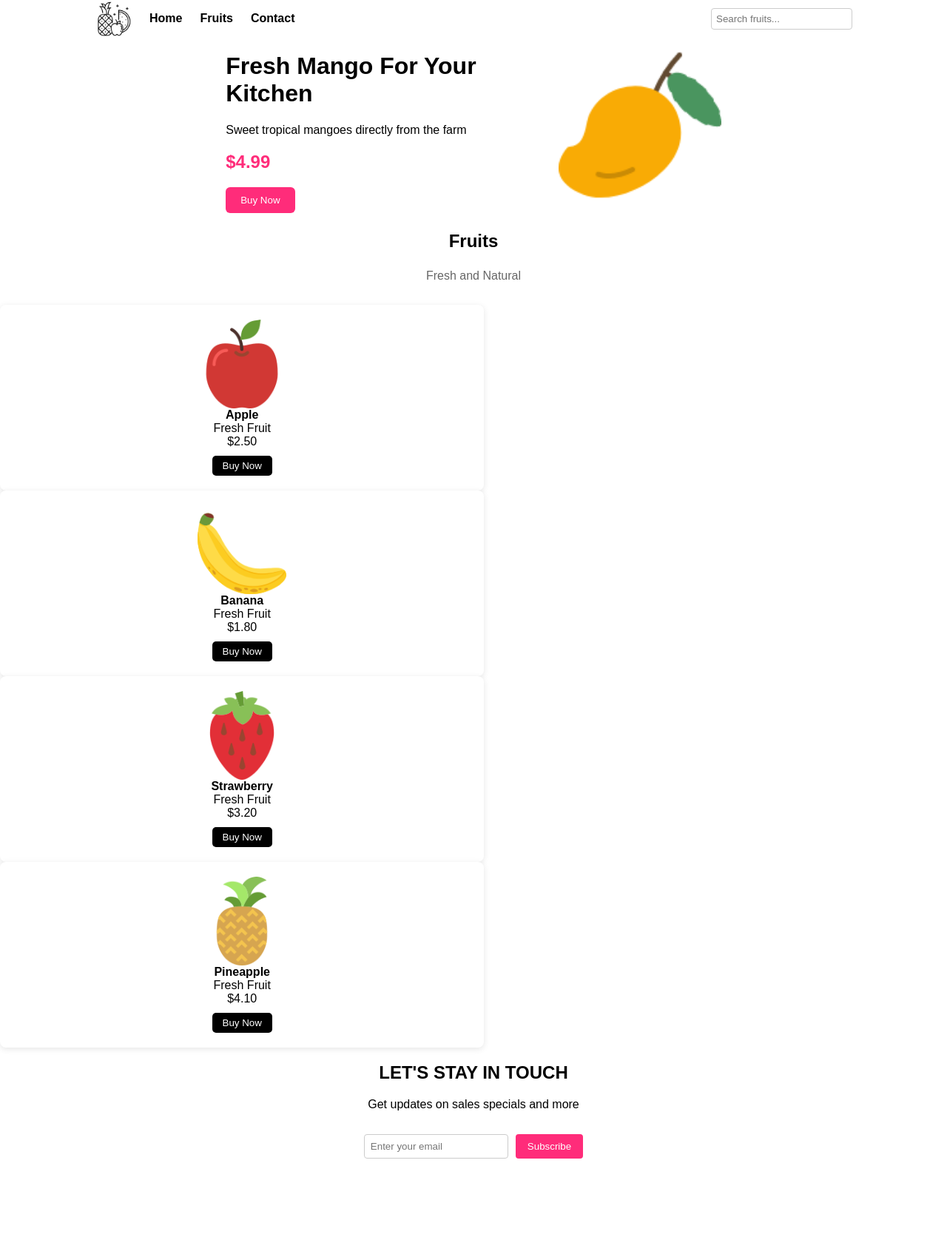
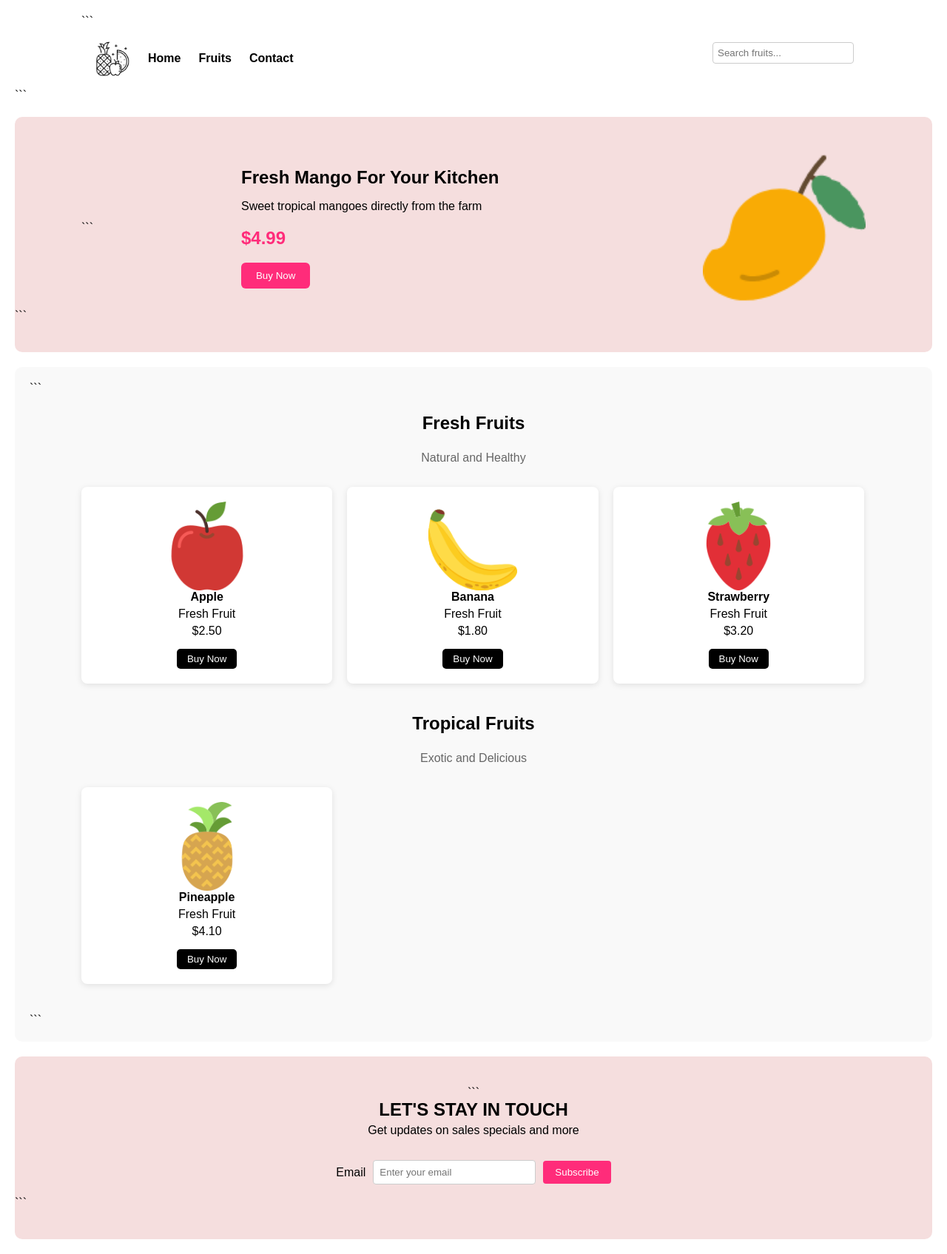
Before and after one commit to laca2399/DUADFrontend, a plain HTML site: page ecommerce2/index.html in a window 1280 px wide. Shown: the whole page at 74% size. Before the commit the page ends 1582 px from the top, so only its background shows below. Drawn offline with Linux system fonts and the light colour scheme.

Commit message:
arreglos tarea 4

````diff
--- a/ecommerce2/index.html
+++ b/ecommerce2/index.html
@@ -10,7 +10,25 @@
 <!-- HEADER -->
 
 <header>
-    <nav class="navbar contain">
+    <!DOCTYPE html>
+
+<html lang="en">
+
+<head>
+    <meta charset="UTF-8">
+    <title>Fruit Store</title>
+    <link rel="stylesheet" href="styles/main.css">
+</head>
+
+<body>
+
+<!-- HEADER -->
+
+<header class="header">
+    <div class="container">
+
+```
+    <nav class="navbar">
 
         <div class="nav-left">
             <img src="images/logo.png" alt="Fruit Store Logo" class="logo">
@@ -20,13 +38,24 @@
             <a href="#" class="nav-link">Contact</a>
         </div>
 
-    <div class="nav-right">
-        <input type="text" placeholder="Search fruits..." class="search-box">
-    </div>
+        <form class="search-form">
+            <label for="search">Search</label>
+            <input type="text" id="search" placeholder="Search fruits...">
+        </form>
 
     </nav>
-<div class="banner-content contain">
 
+</div>
+```
+
+</header>
+
+<!-- BANNER -->
+
+<section class="banner">
+    <div class="container banner-content">
+
+```
     <div class="banner-text">
         <h1>Fresh Mango For Your Kitchen</h1>
         <p>Sweet tropical mangoes directly from the farm</p>
@@ -40,86 +69,116 @@
     </div>
 
 </div>
+```
+
+</section>
+
+<!-- CATALOG -->
+
+<main class="catalog">
+
+```
+<div class="container">
+
+    <!-- CATEGORY 1 -->
+    <section class="category">
+
         <div class="title-container">
-    <p class="main-title">Fruits</p>
-    <p class="sub-title">Fresh and Natural</p>
+            <p class="main-title">Fresh Fruits</p>
+            <p class="sub-title">Natural and Healthy</p>
         </div>
 
         <div class="product-rows">
 
-    <!-- APPLE -->
-
             <div class="product">
                 <img src="images/apple.png" alt="Apple" class="product-image">
-
                 <div class="product-info">
                     <span class="info-name">Apple</span>
                     <span>Fresh Fruit</span>
                     <span class="price">$2.50</span>
-
                     <button class="buy-now">Buy Now</button>
                 </div>
             </div>
 
-
-    <!-- BANANA -->
-
             <div class="product">
                 <img src="images/banana.png" alt="Banana" class="product-image">
-
                 <div class="product-info">
                     <span class="info-name">Banana</span>
                     <span>Fresh Fruit</span>
                     <span class="price">$1.80</span>
-
                     <button class="buy-now">Buy Now</button>
                 </div>
             </div>
 
-
-    <!-- STRAWBERRY -->
-
             <div class="product">
                 <img src="images/strawberry.png" alt="Strawberry" class="product-image">
-
                 <div class="product-info">
                     <span class="info-name">Strawberry</span>
                     <span>Fresh Fruit</span>
                     <span class="price">$3.20</span>
-
-            <button class="buy-now">Buy Now</button>
-        </div>
-    </div>
-
-
-    <!-- PINEAPPLE -->
-
-    <div class="product">
-        <img src="images/pineapple.png" alt="Pineapple" class="product-image">
-
-        <div class="product-info">
-            <span class="info-name">Pineapple</span>
-            <span>Fresh Fruit</span>
-            <span class="price">$4.10</span>
-
                     <button class="buy-now">Buy Now</button>
                 </div>
             </div>
 
         </div>
-<div class="footer-content contain">
 
+    </section>
+
+
+    <!-- CATEGORY 2 -->
+    <section class="category">
+
+        <div class="title-container">
+            <p class="main-title">Tropical Fruits</p>
+            <p class="sub-title">Exotic and Delicious</p>
+        </div>
+
+        <div class="product-rows">
+
+            <div class="product">
+                <img src="images/pineapple.png" alt="Pineapple" class="product-image">
+                <div class="product-info">
+                    <span class="info-name">Pineapple</span>
+                    <span>Fresh Fruit</span>
+                    <span class="price">$4.10</span>
+                    <button class="buy-now">Buy Now</button>
+                </div>
+            </div>
+
+        </div>
+
+    </section>
+
+</div>
+```
+
+</main>
+
+<!-- FOOTER -->
+
+<footer class="footer">
+    <div class="container footer-content">
+
+```
     <div class="footer-text">
         <h2>LET'S STAY IN TOUCH</h2>
         <p>Get updates on sales specials and more</p>
     </div>
 
     <form class="contact-form">
-        <input type="email" placeholder="Enter your email">
+        <label for="email">Email</label>
+        <input type="email" id="email" placeholder="Enter your email">
         <button type="submit">Subscribe</button>
     </form>
 
 </div>
+```
+
+</footer>
+
+</body>
+</html>
+
 
 
 </body>
--- a/ecommerce2/styles/banner.css
+++ b/ecommerce2/styles/banner.css
@@ -1,11 +1,13 @@
 .banner{
+    margin: 20px;
+    border-radius: 10px;
     background-color: #f5dede;
-    padding: 60px 0;
+    padding: 40px 0;
 }
 
 .banner-content{
     display: flex;
-    justify-content: center;
+    justify-content: space-between;
     align-items: center;
     gap: 40px;
 }
@@ -14,6 +16,10 @@
 
 .banner-text{
     width: 40%;
+}
+
+.banner-text h1{
+    margin: 0;
 }
 
 .banner-text h2{
--- a/ecommerce2/styles/catalog.css
+++ b/ecommerce2/styles/catalog.css
@@ -1,5 +1,14 @@
 .catalog{
-    margin-top: 40px;
+    margin: 20px;
+    background-color: #f9f9f9;
+    padding: 20px;
+    border-radius: 10px;
+}
+
+/* CATEGORY */
+
+.category{
+    margin-bottom: 40px;
 }
 
 /* TITLES */
@@ -23,13 +32,13 @@
 .product-rows{
     display: flex;
     flex-wrap: wrap;
-    justify-content: space-between;
+    gap: 20px;
 }
 
 /* CARD */
 
 .product{
-    width: 48%;
+    width: calc(33.33% - 14px);
 
     display: flex;
     flex-direction: column;
@@ -57,6 +66,7 @@
     display: flex;
     flex-direction: column;
     align-items: center;
+    gap: 5px;
 }
 
 .info-name{
--- a/ecommerce2/styles/footer.css
+++ b/ecommerce2/styles/footer.css
@@ -1,29 +1,41 @@
 .footer{
+    margin: 20px;
+    border-radius: 10px;
     background-color: #f5dede;
-    padding: 50px 0;
+    padding: 40px 0;
 }
 
 .footer-content{
     display: flex;
     flex-direction: column;
     align-items: center;
+    text-align: center;
+}
 
-    text-align: center;
+/* TEXT */
+
+.footer-text h2{
+    margin: 0;
+}
+
+.footer-text p{
+    margin-top: 5px;
 }
 
 /* FORM */
 
 .contact-form{
     margin-top: 15px;
-
     display: flex;
     gap: 10px;
+    align-items: center;
 }
 
 .contact-form input{
     padding: 8px;
     border: 1px solid #ccc;
     border-radius: 4px;
+    min-width: 220px;
 }
 
 .contact-form button{
--- a/ecommerce2/styles/header.css
+++ b/ecommerce2/styles/header.css
@@ -1,10 +1,15 @@
+.header{
+    margin: 20px;
+    border-radius: 10px;
+}
+
 .navbar{
     display: flex;
     justify-content: space-between;
     align-items: center;
 
-    padding-top: 1rem;
-    padding-bottom: 1rem;
+    padding: 1rem;
+    background-color: white;
 }
 
 /* LEFT SIDE */
@@ -33,9 +38,19 @@
     border-bottom: 2px solid black;
 }
 
-/* SEARCH BOX */
+/* SEARCH */
 
-.search-box{
+.search-form{
+    display: flex;
+    align-items: center;
+    gap: 8px;
+}
+
+.search-form label{
+    display: none;
+}
+
+.search-form input{
     padding: 6px;
     border: 1px solid #ccc;
     border-radius: 4px;
--- a/ecommerce2/styles/main.css
+++ b/ecommerce2/styles/main.css
@@ -2,6 +2,10 @@
 @import url(banner.css);
 @import url(catalog.css);
 @import url(footer.css);
+
+*{
+    box-sizing: border-box;
+}
 
 html{
     font-family: Arial, Helvetica, sans-serif;
@@ -9,8 +13,11 @@ html{
 
 body{
     margin: 0;
+    background-color: #ffffff;
 }
 
-.contain{
-    padding: 0 10%;
+.container{
+    max-width: 1100px;
+    margin: 0 auto;
+    padding: 0 20px;
 }
````
Lines whose indentation alone changed are shown as unchanged.
